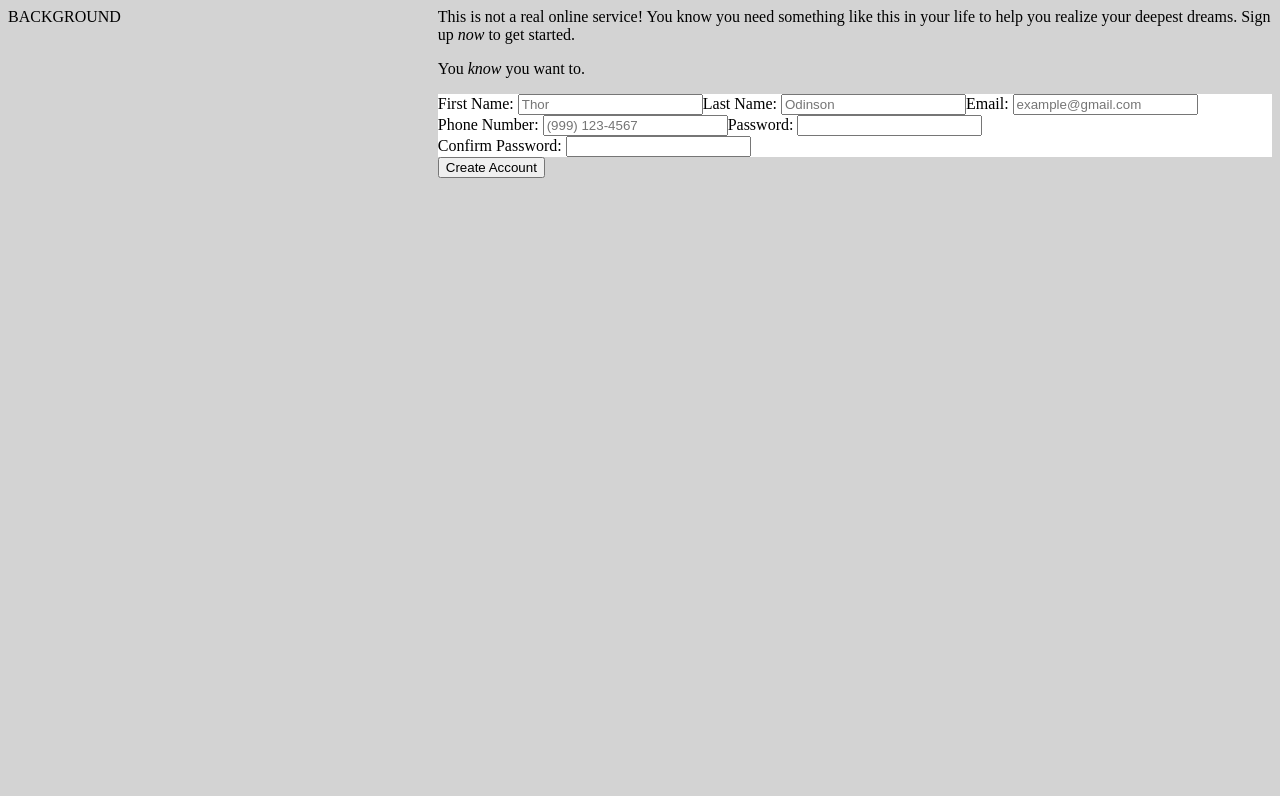
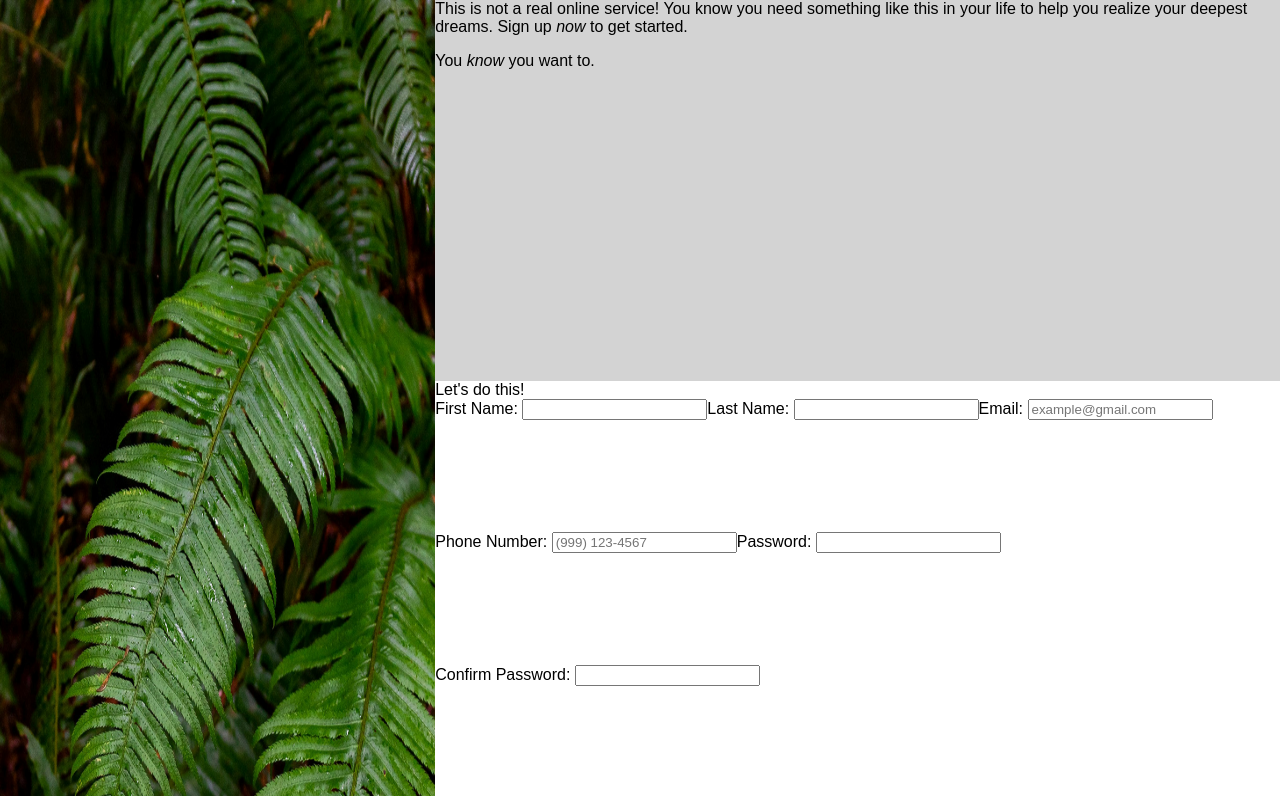
Before and after one commit to FaceOfSpades/sign-up-form, a plain HTML site: page index.html in a window 1280 px wide. Shown: the top 796 px of the page. Drawn offline with Linux system fonts and the light colour scheme.

Commit message:
Add background image and more page layout
continue to adjust the page layout and divide the page
into proper looking sections while still maintaining
the proper size when the window is resized

```diff
--- a/index.html
+++ b/index.html
@@ -6,29 +6,34 @@
     <title>Sign-up Form</title>
     <link rel="stylesheet" href="styles.css">
 </head>
+
 <body>
     <div class="background_side">
-        BACKGROUND
+        <img class="background_image" src="media/background.jpg">
     </div>
 
     <div class="form_side">
-        <div>
+        <div class="top_section">
             This is not a real online service! You know you need
             something like this in your life to help you realize
             your deepest dreams. Sign up <i>now</i> to get started.
             <p>You <i>know</i> you want to.</p>
         </div>
 
+        <div class="form_heading">
+            Let's do this!
+        </div>
+
         <form action="test.com" method="post">
             <div class="form_info">
                 <div>
                     <label for="first_name">First Name:</label>
-                    <input type="text" id="first_name" placeholder="Thor">
+                    <input type="text" id="first_name">
                 </div>
 
                 <div>
                     <label for="last_name">Last Name:</label>
-                    <input type="text" id="last_name" placeholder="Odinson">
+                    <input type="text" id="last_name">
                 </div>
 
                 <div>
@@ -52,10 +57,13 @@
                 </div>
             </div>
 
-            <div>
+            <div class="submit_button">
                 <button type="submit">Create Account</button>
             </div>
         </form>
+        <div class="bottom_section">
+            Already have an account? Log in
+        </div>
     </div>
 </body>
 </html>
--- a/styles.css
+++ b/styles.css
@@ -1,19 +1,48 @@
+@font-face {
+    font-family: viking-style;
+    src: url(media/Norse-Bold.otf);
+}
+
 body {
-    background-color: lightgray;
+    font-family: sans-serif;
     display: flex;
+    margin: 0;
+    padding: 0;
+    height: 1200px;
 }
 
 .background_side {
-   min-width: 34%;
+    min-width: 34%;
+}
+
+.background_image {
+    width: 100%;
+    height: 100%;
 }
 
 .form_side {
-  max-width: 66%;
+    max-width: 66%;
+    display: flex;
+    flex-direction: column;
 }
 
 .form_info {
     display: flex;
     flex-direction: row;
     flex-wrap: wrap;
-    background-color: white;
+    height: 400px;
 }
+
+.top_section {
+    background-color: lightgray;
+    height: 400px;
+}
+
+.submit_button,
+.bottom_section {
+    background-color: lightgray;
+}
+
+.bottom_section {
+    height: 400px;
+}
```
